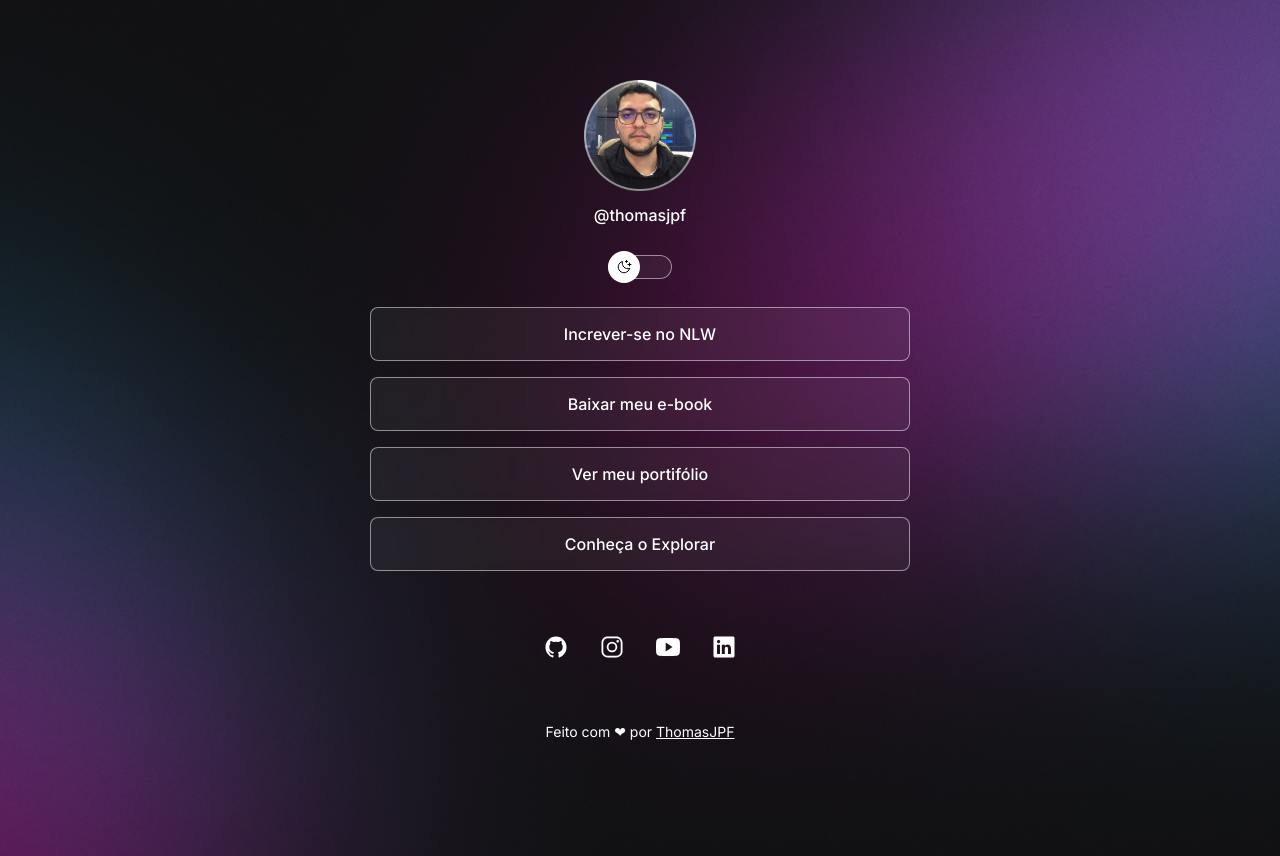
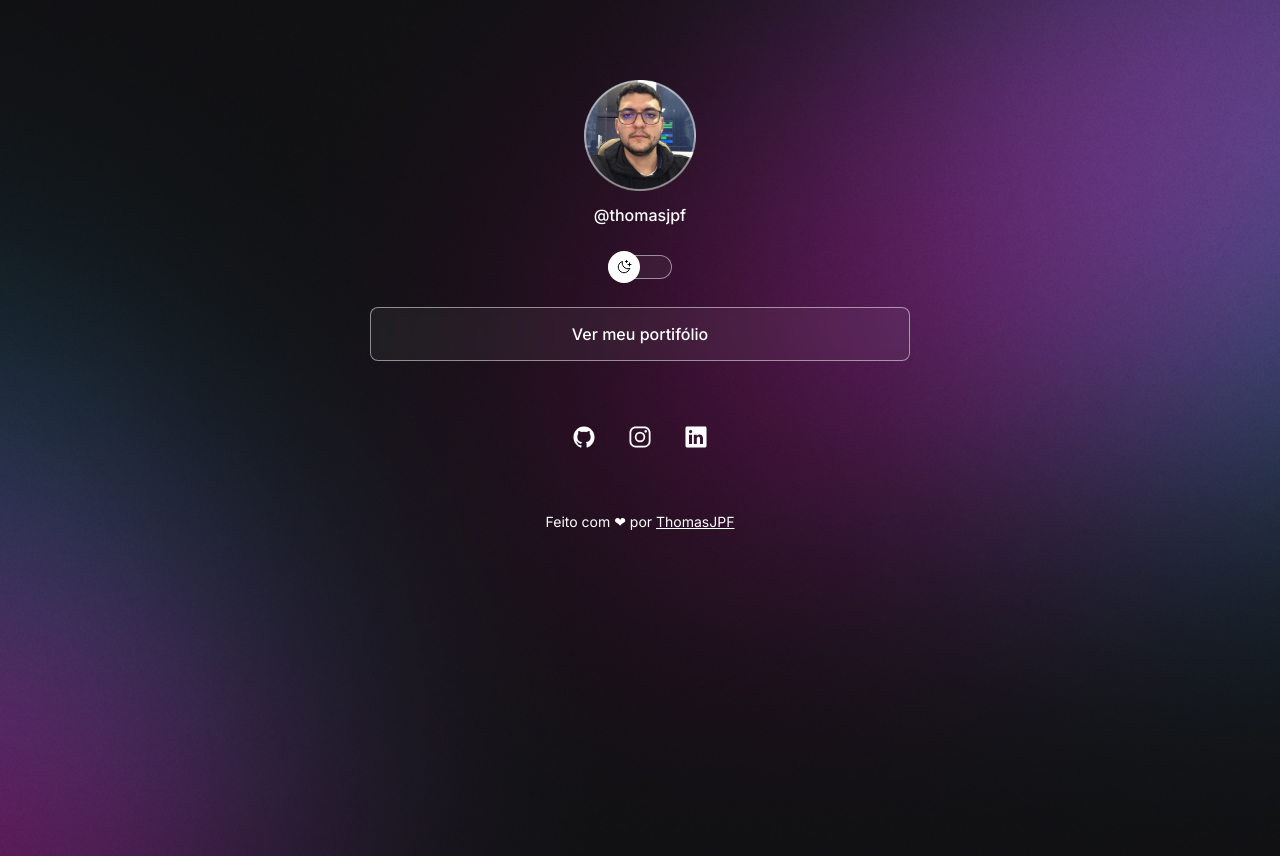
Before and after one commit to ThomasJPF/Rockseat_Discovery, a plain HTML site: page index.html in a window 1280 px wide. Drawn offline with nearby package versions, Linux system fonts and the light colour scheme.

Commit message:
retirando links inutilizados

```diff
--- a/index.html
+++ b/index.html
@@ -7,7 +7,7 @@
     <link href="https://fonts.googleapis.com/css2?family=Inter:wght@400;500&display=swap" rel="stylesheet">
     <meta charset="UTF-8">
     <meta name="viewport" content="width=device-width, initial-scale=1.0">
-    <title>DevLinks</title>
+    <title>Social Links</title>
     <link rel="stylesheet" href="style.css">
 </head>
 
@@ -26,18 +26,18 @@
         </div>
 
         <ul>
-            <li>
+            <!-- <li>
                 <a href="#" target="_blank">Increver-se no NLW</a>
             </li>
             <li>
                 <a href="#" target="_blank">Baixar meu e-book</a>
-            </li>
+            </li> -->
             <li>
                 <a href="https://github.com/ThomasJPF" target="_blank">Ver meu portifólio</a>
             </li>
-            <li>
+            <!-- <li>
                 <a href="https://app.rocketseat.com.br/discover" target="_blank">Conheça o Explorar</a>
-            </li>
+            </li> -->
         </ul>
         </div>
         <div id="social-links">
@@ -49,9 +49,9 @@
                 <ion-icon name="logo-instagram"></ion-icon>
             </a>
 
-            <a href="https://github.com/ThomasJPF" target="_blank">
+            <!-- <a href="https://github.com/ThomasJPF" target="_blank">
                 <ion-icon name="logo-youtube"></ion-icon>
-            </a>
+            </a> -->
 
             <a href="https://github.com/ThomasJPF" target="_blank">
                 <ion-icon name="logo-linkedin"></ion-icon>
```
